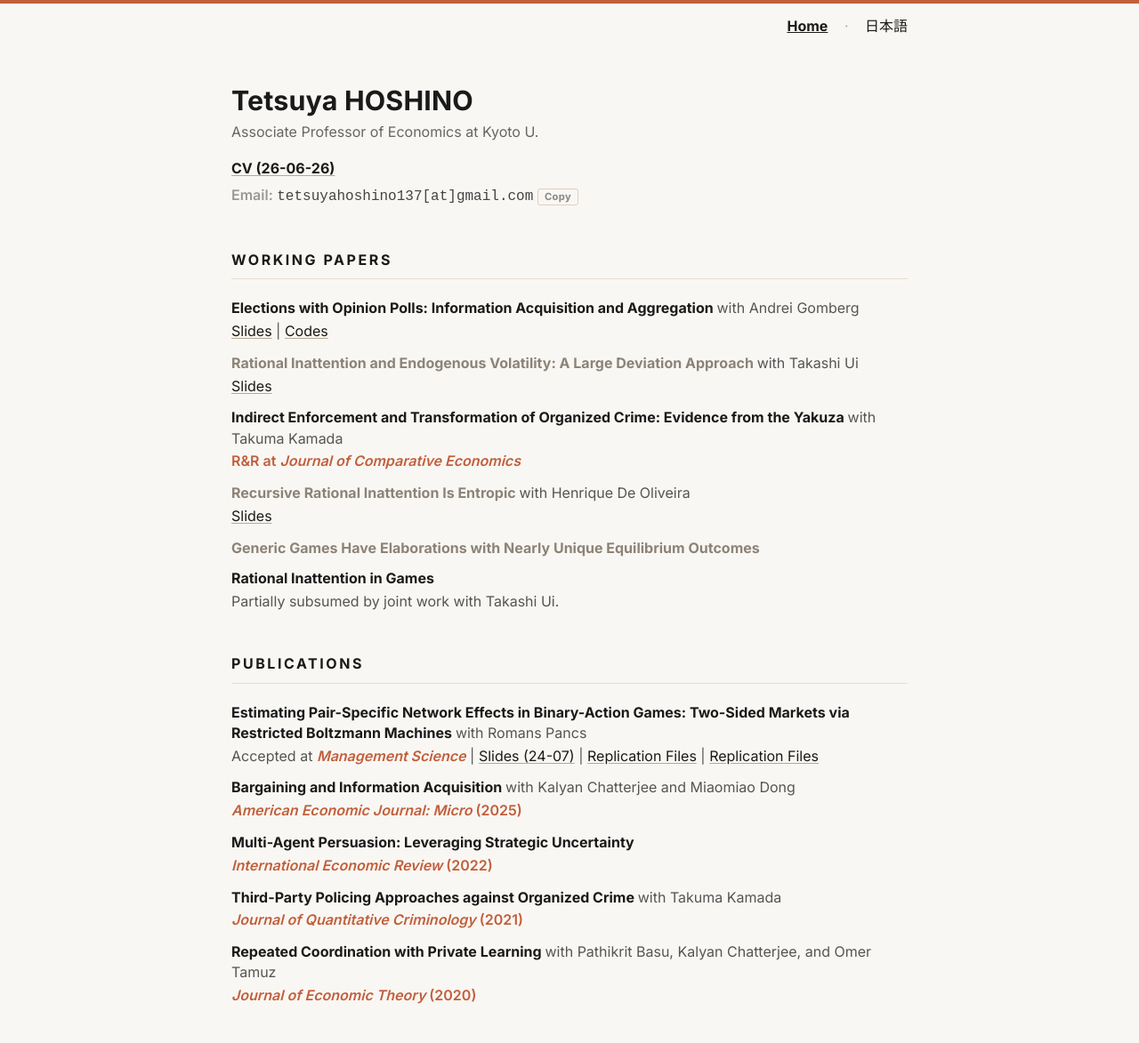
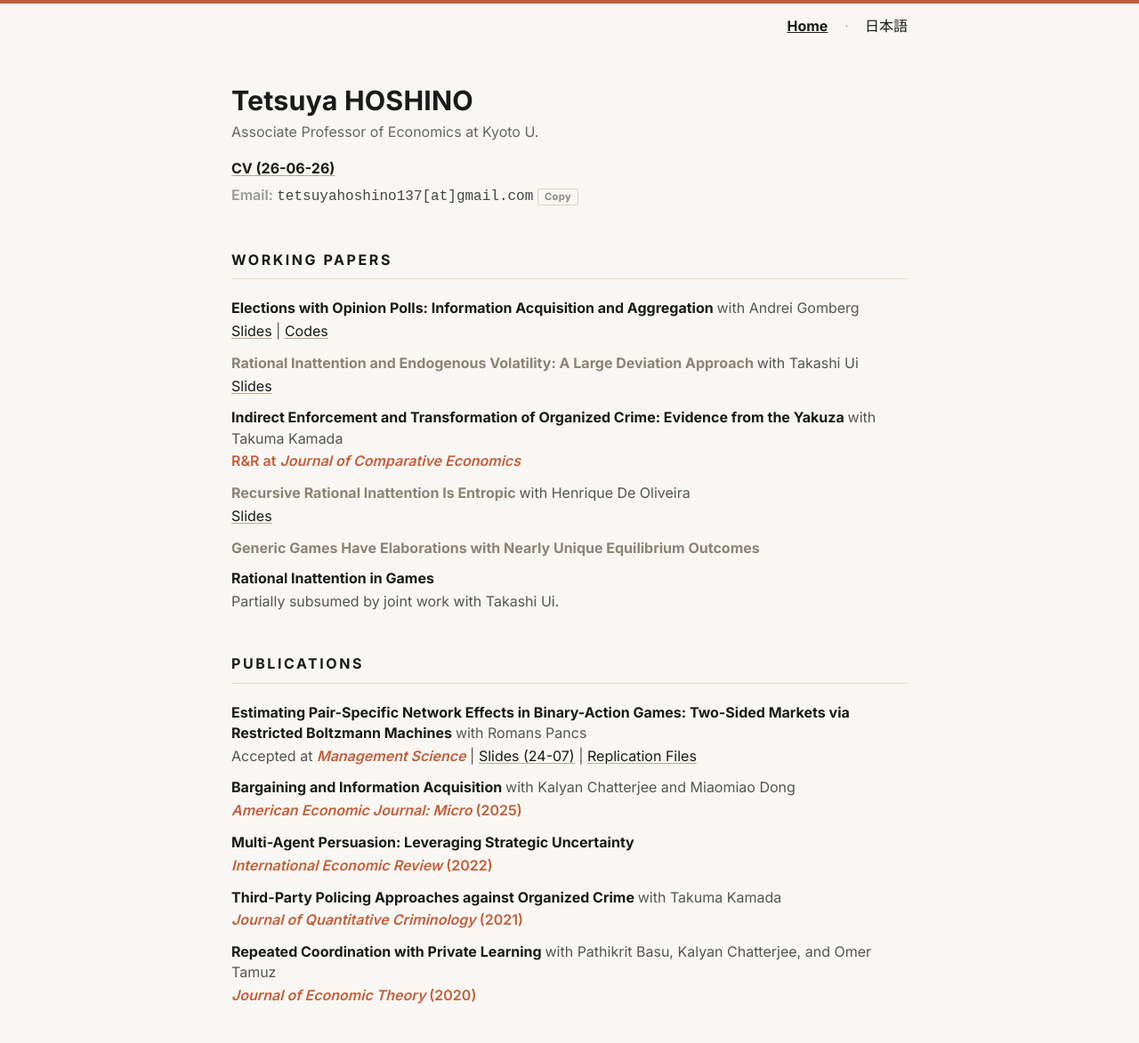
Before and after one commit to tetsuyahoshino137/tetsuyahoshino137.github.io, a Jekyll site: the page built from index.md, in a window 1280 px wide. Shown: the whole page at 89% size. Built offline with Jekyll 4.4.1, drawn with Linux system fonts in a browser that asks for light colours.

Commit message:
Remove GitHub link to replication files
Removed external link to GitHub repository for replication files.

```diff
--- a/index.md
+++ b/index.md
@@ -77,7 +77,6 @@ title: Home
         <div class="paper-sub">
           Accepted at <span class="badge"><em>Management Science</em></span> |
           <a href="slides/HoshinoPancs_EconometricSocietyAIML.pdf">Slides (24-07)</a> |
-          <a href="https://github.com/tetsuyahoshino137/tetsuyahoshino137.github.io/tree/main/replication/hoshino-pancs">Replication Files</a> |
           <a href="replication/hoshino-pancs">Replication Files</a>
           </div>
       </li>
```
